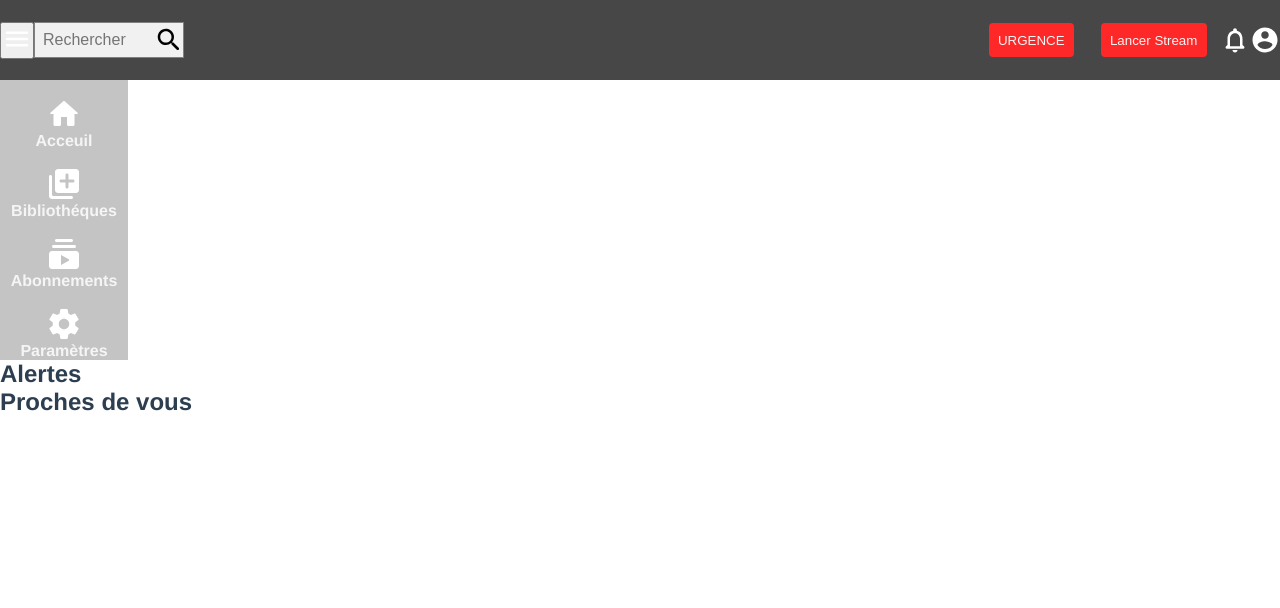
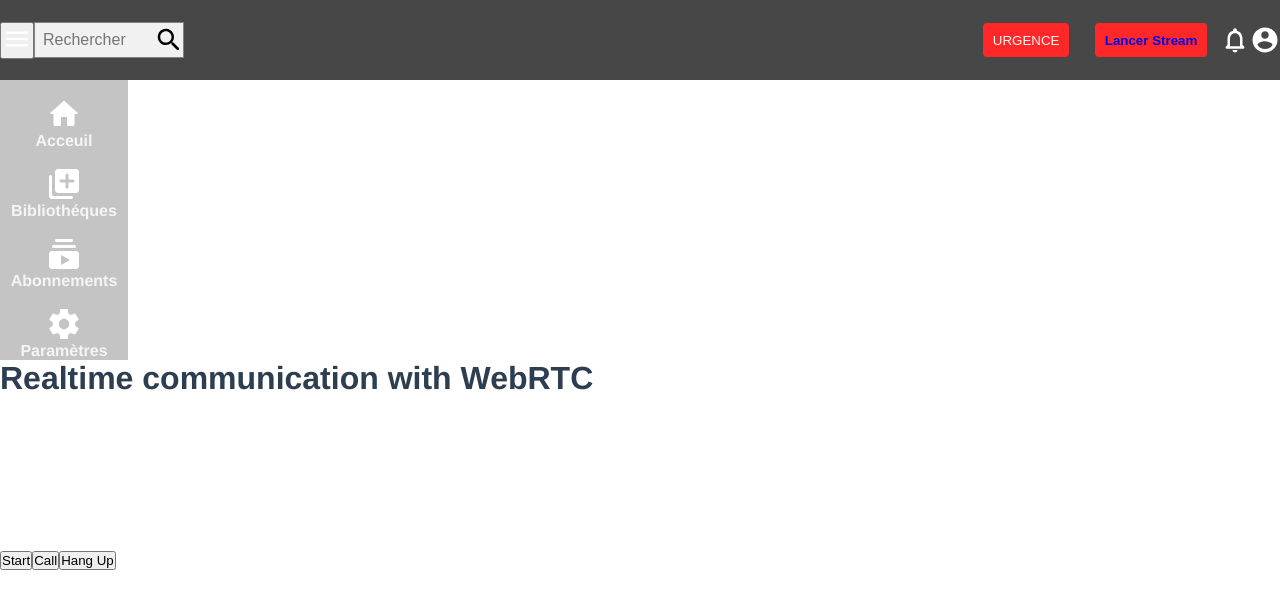
Before and after one commit to Benjamin-Mathieu/flux-videos-front, a Vue app: page /stream in a window 1280 px wide. Shown: the top 608 px of the page. Built offline with nearby package versions, Linux system fonts and the light colour scheme.

Commit message:
Ajout route pour test stream

```diff
--- a/src/App.vue
+++ b/src/App.vue
@@ -1,20 +1,19 @@
 <template>
   <Header />
-  <Sidebar/>
-  <Stream />
+  <div class="main">
+    <Sidebar/>
+  </div>
   <router-view />
 </template>
 
 <script>
 import Header from "@/components/Header.vue";
 import Sidebar from "@/components/Sidebar.vue";
-import Stream from "@/components/Stream.vue";
 
 export default {
   components: {
     Header,
     Sidebar,
-    Stream
   }
 };
 </script>
@@ -36,5 +35,9 @@ export default {
     font-weight: bold;
     text-decoration: none;
   }
+
+  .main {
+    display: flex;
+  }
 }
 </style>
--- a/src/components/Header.vue
+++ b/src/components/Header.vue
@@ -12,7 +12,7 @@
       />
     </form>
     <button class="stream-buttons">URGENCE</button>
-    <button class="stream-buttons">Lancer Stream</button>
+    <button class="stream-buttons"><router-link to="/stream">Lancer Stream</router-link></button>
     <img
       class="icons"
       src="../assets/icons/notifications_none-white-36dp.svg"
--- a/src/router/index.js
+++ b/src/router/index.js
@@ -24,7 +24,13 @@ const routes = [
     name: "Parametre",
     component: () =>
       import(/* webpackChunkName: "about" */ "../views/Parametre.vue")
-  }
+  },
+  {
+    path: "/stream",
+    name: "Stream",
+    component: () =>
+      import(/* webpackChunkName: "about" */ "../views/Stream.vue")
+  },
 ];
 
 const router = createRouter({
--- /dev/null
+++ b/src/views/Stream.vue
@@ -0,0 +1,22 @@
+<template>
+    <h1>Realtime communication with WebRTC</h1>
+
+  <video id="localVideo" autoplay playsinline></video>
+  <video id="remoteVideo" autoplay playsinline></video>
+
+  <div>
+    <button id="startButton">Start</button>
+    <button id="callButton">Call</button>
+    <button id="hangupButton">Hang Up</button>
+  </div>
+</template>
+
+<script>
+
+export default {
+    mounted() {
+
+
+    }
+}
+</script>
```
